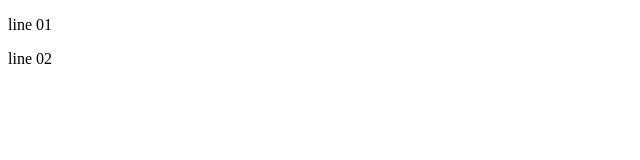
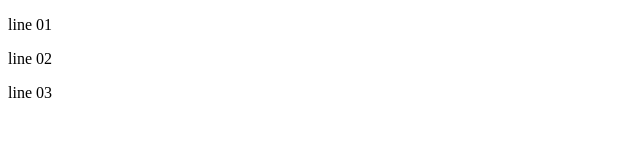
Before and after one commit to KonJengz/git-git, a plain HTML site: page index.html in a window 1280 px wide. Shown: the full height of the page, 0-640 px from the left. Drawn offline with Linux system fonts and the light colour scheme.

Commit message:
create line 03

```diff
--- a/index.html
+++ b/index.html
@@ -8,5 +8,6 @@
 <body>
     <p>line 01</p>
     <p>line 02</p>
+    <p>line 03</p>
 </body>
 </html>
```
